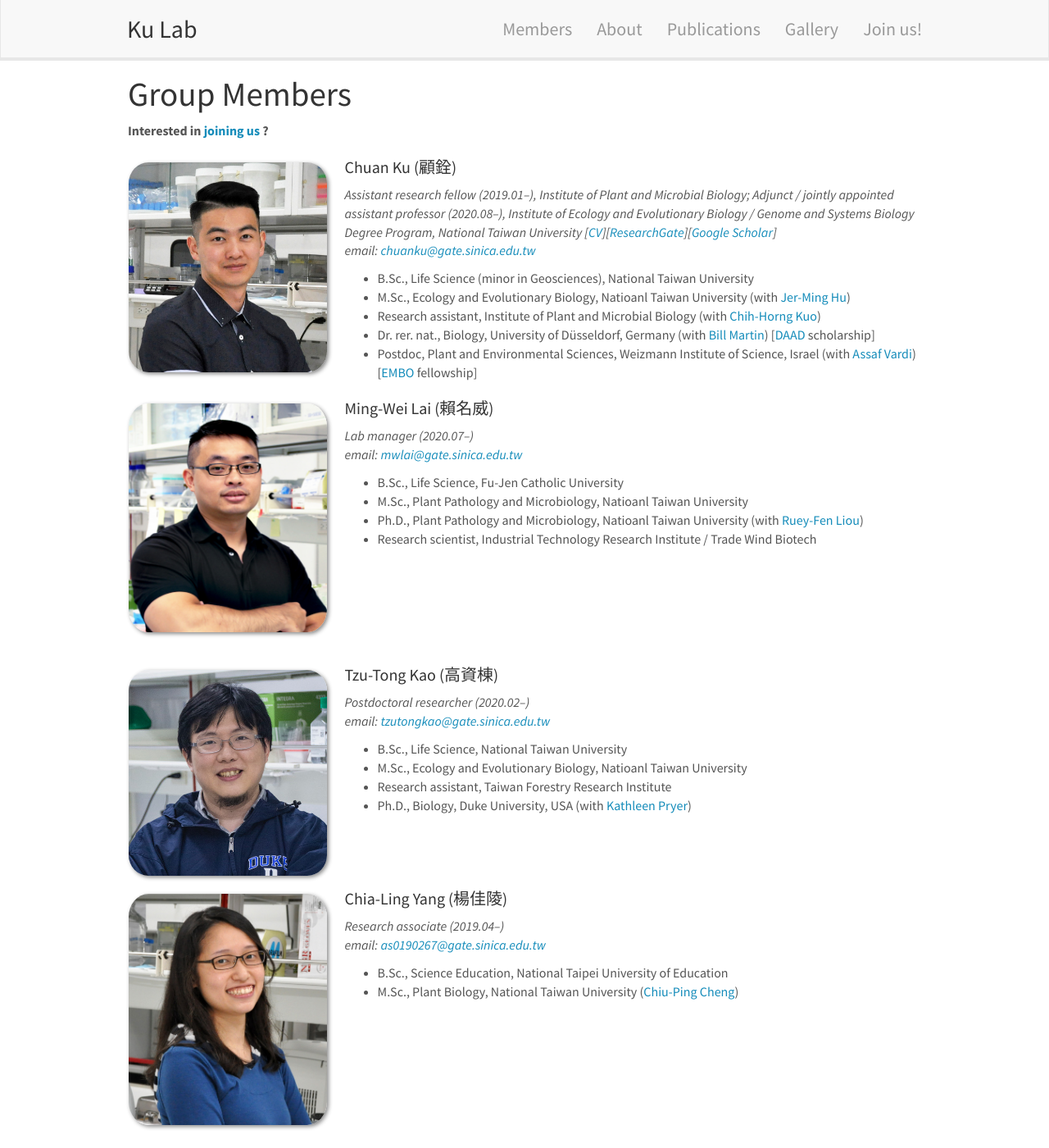
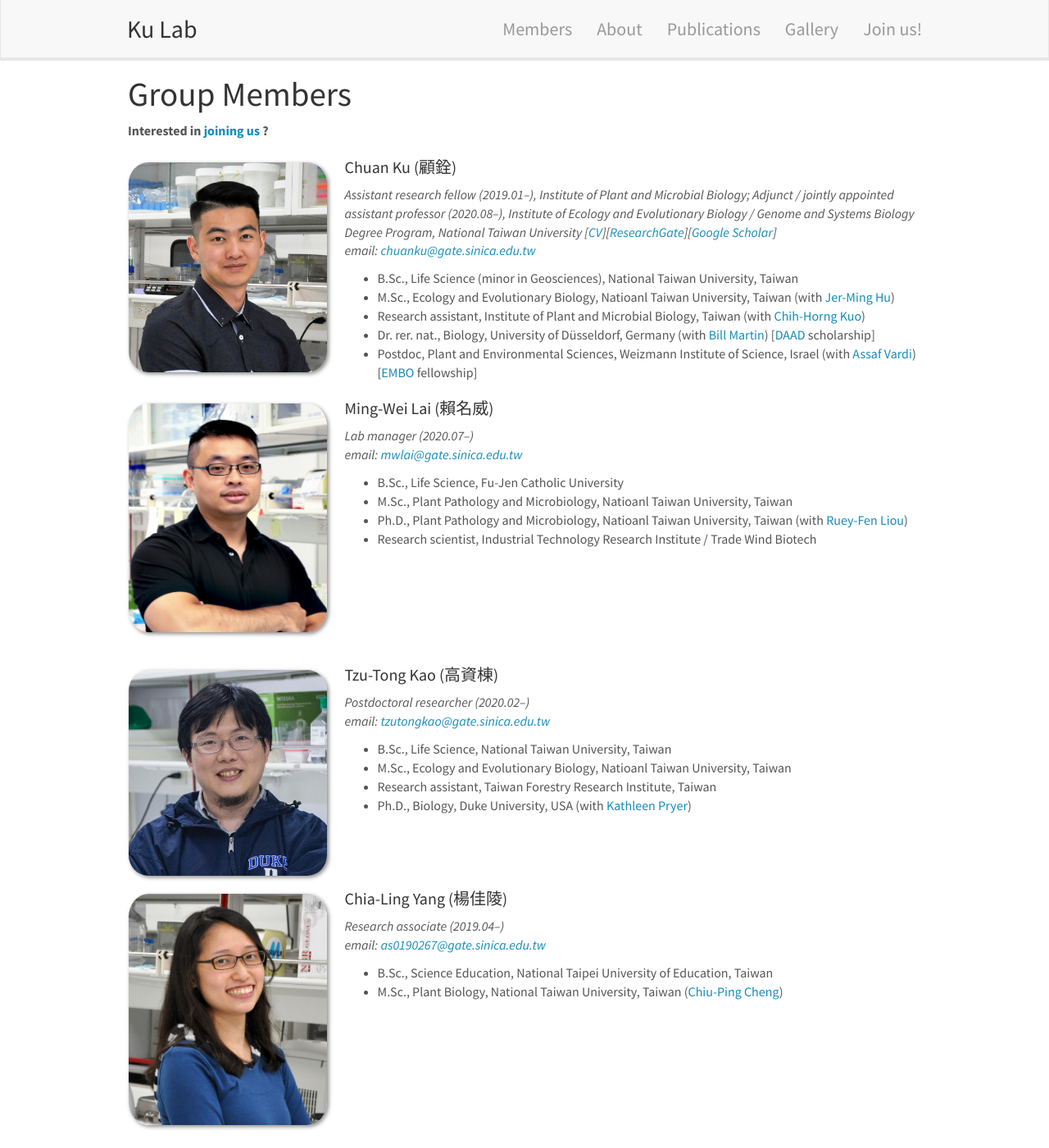
Before and after one commit to tzutongkao/Kao_Lab, a Jekyll site: the page built from _pages/team.md, in a window 1280 px wide and 1400 px high. Shown: the whole window at 82% size. Built offline with Jekyll 4.4.1, drawn with Linux system fonts in a browser that asks for light colours; nearby versions of some CDN libraries; some of the changed text lies outside the part shown.

Commit message:
Update team_members.yml

```diff
--- a/_data/team_members.yml
+++ b/_data/team_members.yml
@@ -3,9 +3,9 @@
   info: Assistant research fellow (2019.01–), Institute of Plant and Microbial Biology; Adjunct / jointly appointed assistant professor (2020.08–), Institute of Ecology and Evolutionary Biology / Genome and Systems Biology Degree Program, National Taiwan University [<a href="https://chuanku-lab.github.io/kulab/downloads/CV_210922.pdf">CV</a>][<a href="https://www.researchgate.net/profile/Chuan_Ku">ResearchGate</a>][<a href="https://scholar.google.com/citations?user=1BDzxq8AAAAJ&hl=en">Google Scholar</a>]
   email: chuanku@gate.sinica.edu.tw
   number_educ: 5
-  education1: B.Sc., Life Science (minor in Geosciences), National Taiwan University
-  education2: M.Sc., Ecology and Evolutionary Biology, Natioanl Taiwan University (with <a href="https://ecology.lifescience.ntu.edu.tw/doku.php/en/jmhu/start">Jer-Ming Hu</a>)
-  education3: Research assistant, Institute of Plant and Microbial Biology (with <a href="https://ipmb.sinica.edu.tw/chkuo/index.php">Chih-Horng Kuo</a>)
+  education1: B.Sc., Life Science (minor in Geosciences), National Taiwan University, Taiwan
+  education2: M.Sc., Ecology and Evolutionary Biology, Natioanl Taiwan University, Taiwan (with <a href="https://ecology.lifescience.ntu.edu.tw/doku.php/en/jmhu/start">Jer-Ming Hu</a>)
+  education3: Research assistant, Institute of Plant and Microbial Biology, Taiwan (with <a href="https://ipmb.sinica.edu.tw/chkuo/index.php">Chih-Horng Kuo</a>)
   education4: Dr. rer. nat., Biology, University of Düsseldorf, Germany (with <a href="https://www.molevol.hhu.de/">Bill Martin</a>) [<a href="https://www.daad.de/en/">DAAD</a> scholarship]
   education5: Postdoc, Plant and Environmental Sciences, Weizmann Institute of Science, Israel (with <a href="http://www.weizmann.ac.il/plants/vardi/home">Assaf Vardi</a>) [<a href="https://www.embo.org/">EMBO</a> fellowship]
 
@@ -15,8 +15,8 @@
   email: mwlai@gate.sinica.edu.tw
   number_educ: 4
   education1: B.Sc., Life Science, Fu-Jen Catholic University
-  education2: M.Sc., Plant Pathology and Microbiology, Natioanl Taiwan University
-  education3: Ph.D., Plant Pathology and Microbiology, Natioanl Taiwan University (with <a href="http://www.ppm.ntu.edu.tw/en/faculty/%E5%8A%89%E7%91%9E%E8%8A%AC">Ruey-Fen Liou</a>)
+  education2: M.Sc., Plant Pathology and Microbiology, Natioanl Taiwan University, Taiwan
+  education3: Ph.D., Plant Pathology and Microbiology, Natioanl Taiwan University, Taiwan (with <a href="http://www.ppm.ntu.edu.tw/en/faculty/%E5%8A%89%E7%91%9E%E8%8A%AC">Ruey-Fen Liou</a>)
   education4: Research scientist, Industrial Technology Research Institute / Trade Wind Biotech
 
 - name: Tzu-Tong Kao (高資棟)
@@ -24,9 +24,9 @@
   info: Postdoctoral researcher (2020.02–)
   email: tzutongkao@gate.sinica.edu.tw
   number_educ: 4
-  education1: B.Sc., Life Science, National Taiwan University
-  education2: M.Sc., Ecology and Evolutionary Biology, Natioanl Taiwan University
-  education3: Research assistant, Taiwan Forestry Research Institute
+  education1: B.Sc., Life Science, National Taiwan University, Taiwan
+  education2: M.Sc., Ecology and Evolutionary Biology, Natioanl Taiwan University, Taiwan
+  education3: Research assistant, Taiwan Forestry Research Institute, Taiwan
   education4: Ph.D., Biology, Duke University, USA (with <a href="https://sites.duke.edu/pryerlab/">Kathleen Pryer</a>)
 
 - name: Chia-Ling Yang (楊佳陵)
@@ -34,16 +34,16 @@
   info: Research associate (2019.04–)
   email: as0190267@gate.sinica.edu.tw
   number_educ: 2
-  education1: B.Sc., Science Education, National Taipei University of Education
-  education2: M.Sc., Plant Biology, National Taiwan University (<a href="https://www.ntuipb.info/chiu-ping-cheng-eng">Chiu-Ping Cheng</a>)
+  education1: B.Sc., Science Education, National Taipei University of Education, Taiwan
+  education2: M.Sc., Plant Biology, National Taiwan University, Taiwan (<a href="https://www.ntuipb.info/chiu-ping-cheng-eng">Chiu-Ping Cheng</a>)
 
 - name: Tzu-Haw Wang (王姿皓)
   photo: TzuHaw.jpg
   info: Bioinformatician / research associate (2019.09–)
   email: tzuhawwang@gate.sinica.edu.tw
   number_educ: 2
-  education1: B.Sc., Bioscience and Biotechnology, National Taiwan Ocean University
-  education2: M.Sc., Oceanography, National Taiwan University (with <a href="http://biodiv.sinica.edu.tw/~sltang/index.php">Sen-Lin Tang</a>)
+  education1: B.Sc., Bioscience and Biotechnology, National Taiwan Ocean University, Taiwan
+  education2: M.Sc., Oceanography, National Taiwan University, Taiwan (with <a href="http://biodiv.sinica.edu.tw/~sltang/index.php">Sen-Lin Tang</a>)
 
 - name: Siwat Chang
   photo: Siwat.jpg
@@ -57,8 +57,8 @@
   info: PhD researcher (Taiwan International Graduate Program MBAS) (2021.10–)
   email: acalayag0001@gate.sinica.edu.tw
   number_educ: 2
-  education1: B.Sc., Biology, University of the Philippines Diliman
-  education2: M.Sc., Microbiology, University of the Philippines Diliman
+  education1: B.Sc., Biology, University of the Philippines Diliman, Philippines
+  education2: M.Sc., Microbiology, University of the Philippines Diliman, Philippines
 
 - name: Sheng Kao
   photo: Sheng.jpg
```
